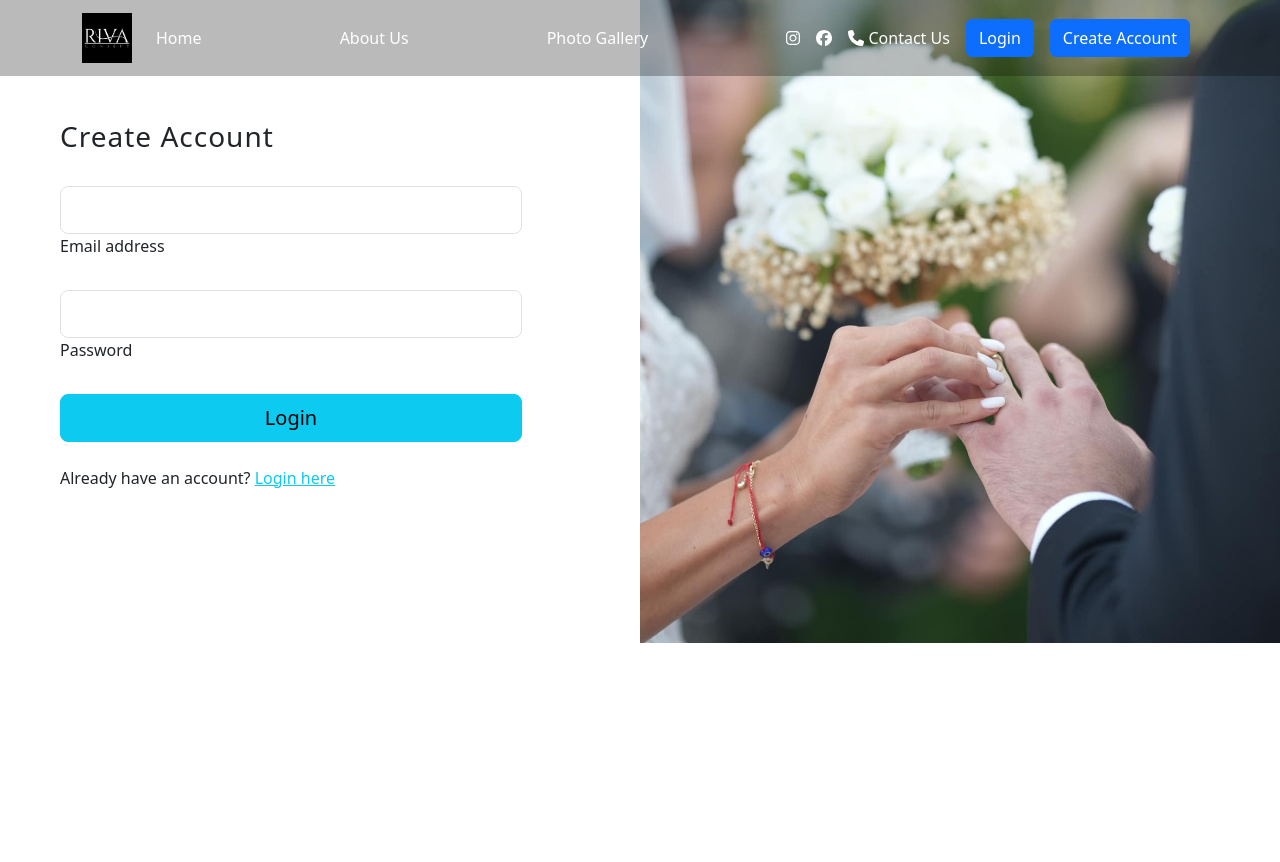
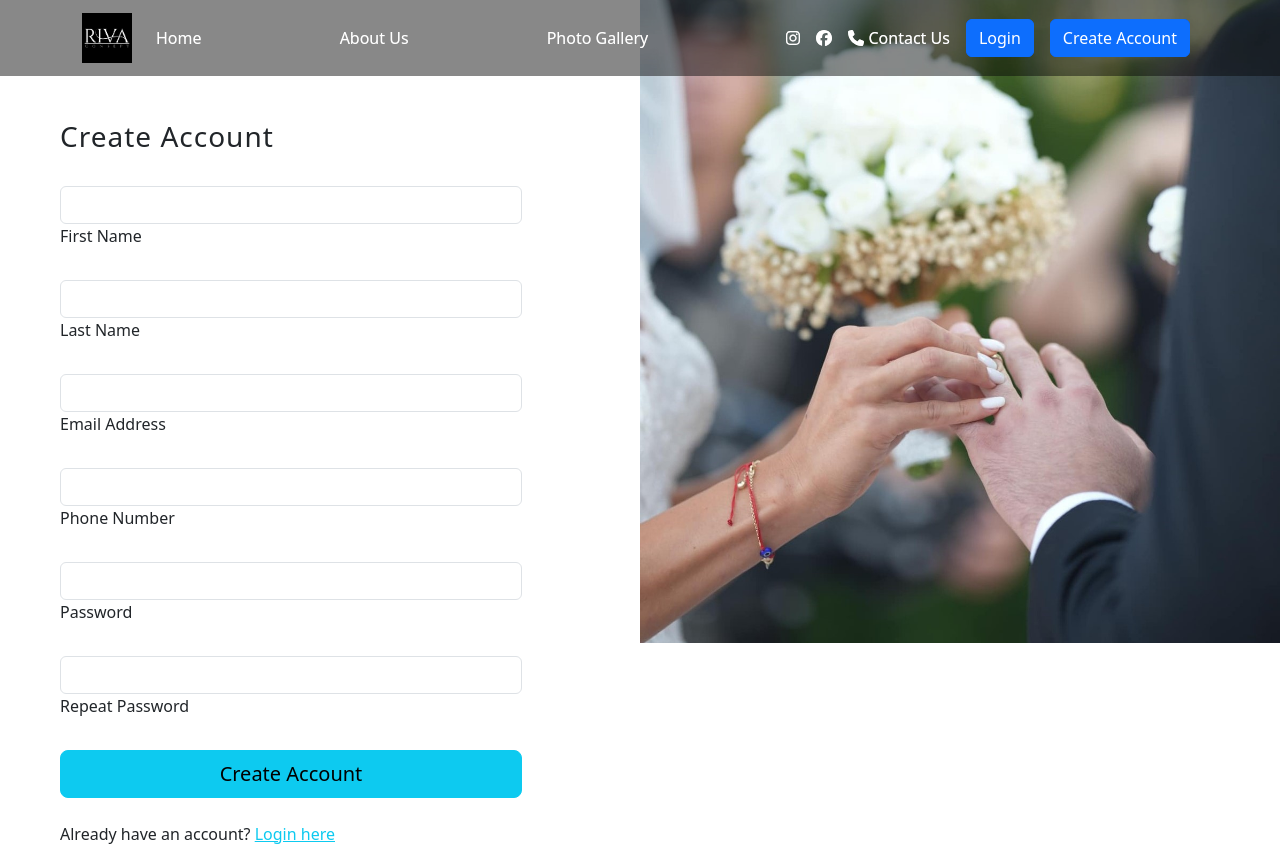
Before and after one commit to erendestan/riva-concept-project-fe, a React (Vite) app: page /createaccount in a window 1280 px wide. Before the commit the page ends 800 px from the top, so only its background shows below. Built offline with nearby package versions, Linux system fonts and the light colour scheme.

Commit message:
Create account does actually creates account via CORS and page names are changed to make it more clear

```diff
--- a/package.json
+++ b/package.json
@@ -16,6 +16,7 @@
     "@fortawesome/free-solid-svg-icons": "^6.4.2",
     "@fortawesome/react-fontawesome": "^0.2.0",
     "@nextui-org/react": "^2.1.13",
+    "axios": "^1.5.1",
     "bootstrap": "^5.3.2",
     "framer-motion": "^10.16.4",
     "mdb-react-ui-kit": "^6.3.0",
--- a/src/App.jsx
+++ b/src/App.jsx
@@ -1,9 +1,9 @@
 import React from 'react'
 import { Route, Routes, BrowserRouter as Router } from "react-router-dom";
 import NavbarRiva from './components/Navbar'
-import Home from './pages/Home'
-import LogIn from './components/LogIn';
-import CreateAccount from './components/CreateAccount';
+import HomePage from './pages/HomePage'
+import LogInPage from './pages/LoginPage';
+import CreateAccountPage from './pages/CreateAccountPage';
 
 const App = () => {
   return (
@@ -11,9 +11,9 @@ const App = () => {
     <Router>
       <NavbarRiva/>
       <Routes>
-        <Route path="/" element={<Home/>}/>
-        <Route path="/login" element={<LogIn/>}/>
-        <Route path="/createaccount" element={<CreateAccount/>}/>
+        <Route path="/" element={<HomePage/>}/>
+        <Route path="/login" element={<LogInPage/>}/>
+        <Route path="/createaccount" element={<CreateAccountPage/>}/>
       </Routes>
     </Router>
     </div>
--- a/src/api/UserApi.jsx
+++ b/src/api/UserApi.jsx
@@ -5,3 +5,5 @@ const UserAPI = {
     .then(response => response.data.users),
     postUser: (newUser) => axios.post("http://localhost:8080/users",newUser)
 }
+
+export default UserAPI;
--- a/src/components/CreateAccount.tsx
+++ b/src/components/CreateAccount.tsx
@@ -1,4 +1,5 @@
-import React from "react";
+import React, { useState } from "react";
+import { useNavigate } from "react-router-dom";
 import "../styling/signin-style.css";
 import Photo from "../assets/images/11.jpg";
 import {
@@ -9,18 +10,77 @@ import {
   MDBIcon,
   MDBInput,
 } from "mdb-react-ui-kit";
+// import { postUser } from "../api/UserApi";
+import UserAPI from "../api/UserApi";
 
-// function
+function CreateAccount() {
+  const [firstName, setFirstName] = useState("");
+  const [lastName, setLastName] = useState("");
+  const [email, setEmail] = useState("");
+  const [phoneNumber, setPhoneNumber] = useState("");
+  const [password, setPassword] = useState("");
+  const [repeatPassword, setRepeatPassword] = useState("");
+  const [role, setRole] = useState("");
 
-const CreateAccount = () => {
+  const [passwordMatch, setPasswordMatch] = useState(true); // Password match state
+
+  const navigate = useNavigate();
+
+  const handleSubmit = (e) => {
+    e.preventDefault();
+
+    const newUser = {
+      firstName: firstName,
+      lastName: lastName,
+      email: email,
+      phoneNumber: phoneNumber,
+      password: password,
+      repeatPassword: repeatPassword,
+      role: "Customer",
+    };
+
+    // try {
+    if (newUser.password === newUser.repeatPassword) {
+      setPasswordMatch(true);
+
+      UserAPI.postUser(newUser)
+        .then(() => {
+          alert("Account created successfully!");
+          navigate("/login");
+        })
+        .catch((error) => {
+          if (
+            error.response.status == 400 &&
+            error.response.data.errors[0].error == "EMAIL_ALREADY_IN_SYSTEM"
+          ) {
+            alert("The email you entered is already in our system.");
+          } else {
+            alert("Something went wrong!");
+          }
+        });
+    } else {
+      setPasswordMatch(false);
+    }
+    // } catch (error) {
+    //   if (
+    //     error.response.status == 400 &&
+    //     error.response.data.errors[0].error == "EMAIL_ALREADY_IN_SYSTEM"
+    //   ) {
+    //     alert("The email you entered is already in our system.");
+    //   } else {
+    //     alert("Something went wrong!");
+    //   }
+    // }
+  };
+
   return (
     <MDBContainer fluid>
       <MDBRow>
         <MDBCol sm="6">
+          {/* <form onSubmit={handleSubmit}> */}
           <div className="d-flex flex-row ps-5 pt-5">
             <MDBIcon fas icon="crow fa-3x me-3" style={{ color: "#709085" }} />
           </div>
-
           <div className="d-flex flex-column justify-content-center h-custom-2 w-75 mt-5 pt-4">
             <h3
               className="fw-normal mb-3 ps-5 pb-3"
@@ -28,25 +88,100 @@ const CreateAccount = () => {
             >
               Create Account
             </h3>
-
             <MDBInput
+              name="firstName"
+              label="First Name"
+              //placeholder="First Name"
+              type="text"
               wrapperClass="mb-4 mx-5 w-100"
-              label="Email address"
-              id="formControlLg"
-              type="email"
-              size="lg"
+              value={firstName}
+              onChange={(e) => {
+                setFirstName(e.target.value);
+              }}
+              // onChange={handleInputChange}
+              // id="formControlDefault"
+              id="firstName"
             />
             <MDBInput
+              name="lastName"
+              label="Last Name"
+              type="text"
               wrapperClass="mb-4 mx-5 w-100"
+              value={lastName}
+              onChange={(e) => {
+                setLastName(e.target.value);
+              }}
+              // onChange={handleInputChange}
+              // id="formControlDefault"
+              id="lastName"
+            />
+            <MDBInput
+              name="email"
+              label="Email Address"
+              type="email"
+              wrapperClass="mb-4 mx-5 w-100"
+              value={email}
+              onChange={(e) => {
+                setEmail(e.target.value);
+              }}
+              // onChange={handleInputChange}
+              // id="formControlDefault"
+              id="email"
+            />
+            <MDBInput
+              name="phoneNumber"
+              label="Phone Number"
+              type="number"
+              wrapperClass="mb-4 mx-5 w-100"
+              value={phoneNumber}
+              onChange={(e) => {
+                setPhoneNumber(e.target.value);
+              }}
+              // onChange={handleInputChange}
+              // id="formControlDefault"
+              id="phoneNumber"
+            />
+            <MDBInput
+              name="password"
               label="Password"
-              id="formControlLg"
               type="password"
-              size="lg"
+              wrapperClass="mb-4 mx-5 w-100"
+              value={password}
+              onChange={(e) => {
+                setPassword(e.target.value);
+              }}
+              // onChange={handleInputChange}
+              // id="formControlDefault"
+              id="password"
+            />
+            <MDBInput
+              name="repeatPassword"
+              label="Repeat Password"
+              type="password"
+              wrapperClass="mb-4 mx-5 w-100"
+              value={repeatPassword}
+              onChange={(e) => {
+                setRepeatPassword(e.target.value);
+              }}
+              // onChange={handleInputChange}
+              // id="formControlDefault"
+              id="repeatPassword"
             />
 
-            <MDBBtn className="mb-4 px-5 mx-5 w-100" color="info" size="lg">
-              Login
+            {/* Display a message if passwords do not match */}
+            {!passwordMatch && (
+              <p className="text-danger ms-5">Passwords do not match.</p>
+            )}
+
+            <MDBBtn
+              onClick={handleSubmit}
+              className="mb-4 px-5 mx-5 w-100"
+              color="info"
+              size="lg"
+            >
+              Create Account
             </MDBBtn>
+
             <p className="ms-5">
               Already have an account?{" "}
               <a href="/login" className="link-info">
@@ -54,6 +189,7 @@ const CreateAccount = () => {
               </a>
             </p>
           </div>
+          {/* </form> */}
         </MDBCol>
 
         <MDBCol sm="6" id="image" className="d-none d-sm-block px-0">
@@ -67,6 +203,6 @@ const CreateAccount = () => {
       </MDBRow>
     </MDBContainer>
   );
-};
-
+}
+// }
 export default CreateAccount;
--- /dev/null
+++ b/src/pages/CreateAccountPage.jsx
@@ -0,0 +1,18 @@
+import React, { useState } from 'react'
+import NavbarRiva from "../components/Navbar";
+// import LogIn from "../components/LogIn";
+// import axios from 'axios';
+// import UserList from '../components/UserList';
+import CreateAccount from '../components/CreateAccount';
+
+const CreateAccountPage = () => {
+
+  return (
+    <>
+    <NavbarRiva></NavbarRiva>
+    <CreateAccount></CreateAccount>
+    </>
+  )
+}
+
+export default CreateAccountPage
```
Also changed, not shown: src/pages/CreateAccount.jsx (deleted, +0 -14 lines), src/pages/HomePage.jsx (renamed from src/pages/Home.jsx), src/pages/LoginPage.jsx (renamed from src/pages/Login.jsx), 1 other file (tests, documents, lock files or other folders).
